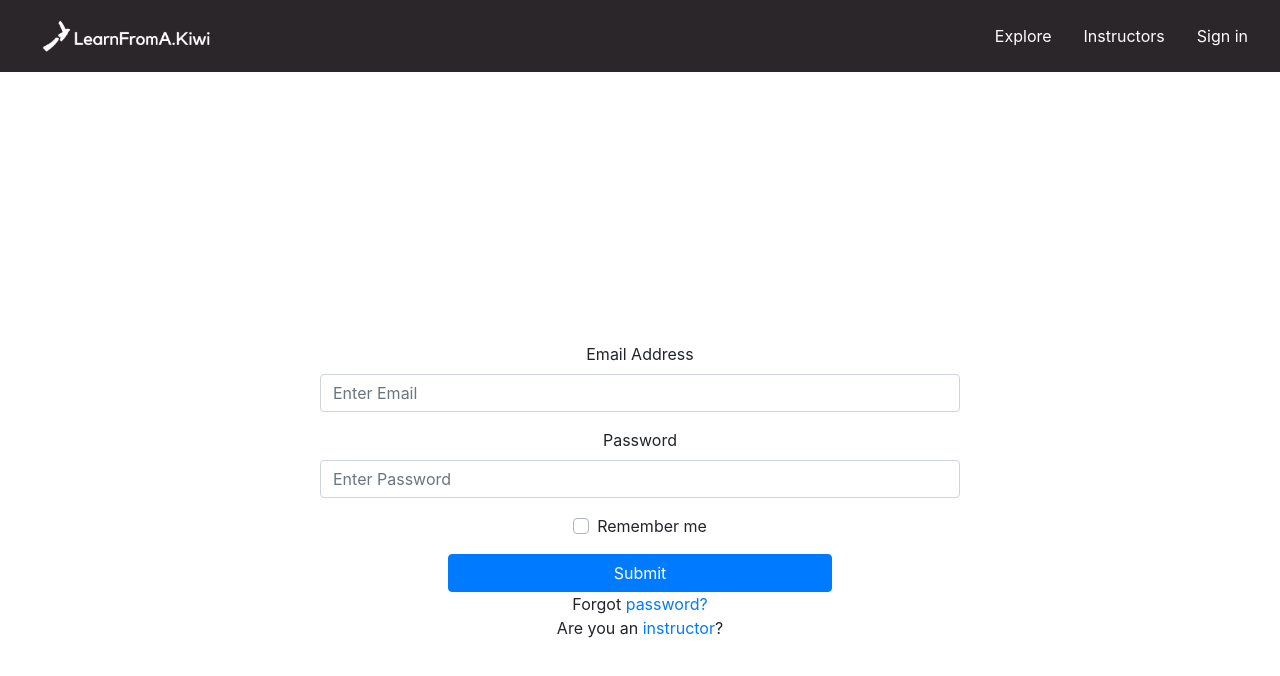
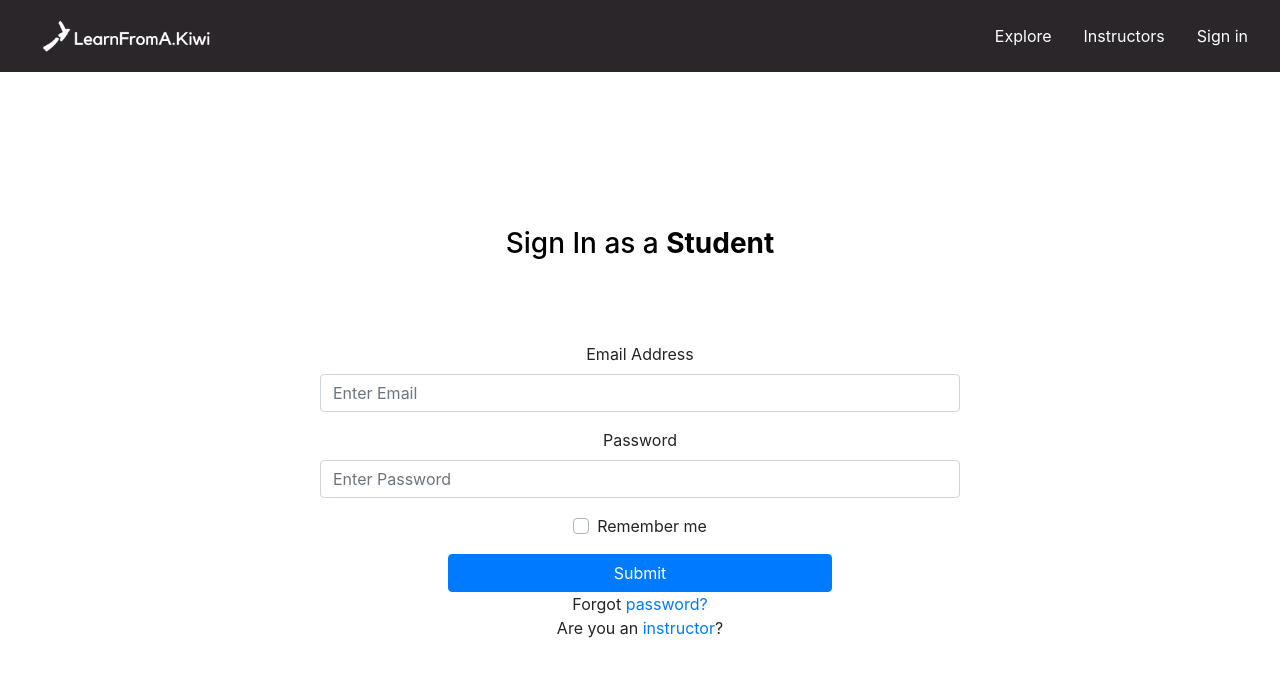
Before and after one commit to rtan265/Learn-From-A-Kiwi, a React (Create React App) app: page /signin in a window 1280 px wide. Shown: the top 676 px of the page. Built offline with nearby package versions, Linux system fonts and the light colour scheme.

Commit message:
changed styles for signin page - for instructor/student

```diff
--- a/src/components/signIn/SignIn.css
+++ b/src/components/signIn/SignIn.css
@@ -1,3 +1,7 @@
 .sign-in-form{
   margin-top: 5em;
 }
+
+.title-signin{
+  color: black;
+}
--- a/src/components/signIn/SignIn.js
+++ b/src/components/signIn/SignIn.js
@@ -26,7 +26,7 @@ class SignIn extends React.Component {
     if (this.state.loginState === "student"){
       return(
         <form className = "sign-in-form">
-        <h3>Sign In as a <strong>Student</strong></h3>
+        <h3 className="title-signin">Sign In as a <strong>Student</strong></h3>
         <div className = "form-group">
           <label>Email Address</label>
           <input type = "email" className = "form-control" placeholder= "Enter Email" style = {{width: "50%", margin: "auto"}}/>
@@ -56,7 +56,7 @@ class SignIn extends React.Component {
     } else {
       return (
         <form className = "sign-in-form">
-          <h3>Sign In as an <strong>Instructor</strong></h3>
+          <h3 className="title-signin">Sign In as an <strong>Instructor</strong></h3>
           <div className = "form-group">
             <label>Email Address</label>
             <input type = "email" className = "form-control" placeholder= "Enter Email" style = {{width: "50%", margin: "auto"}}/>
```
